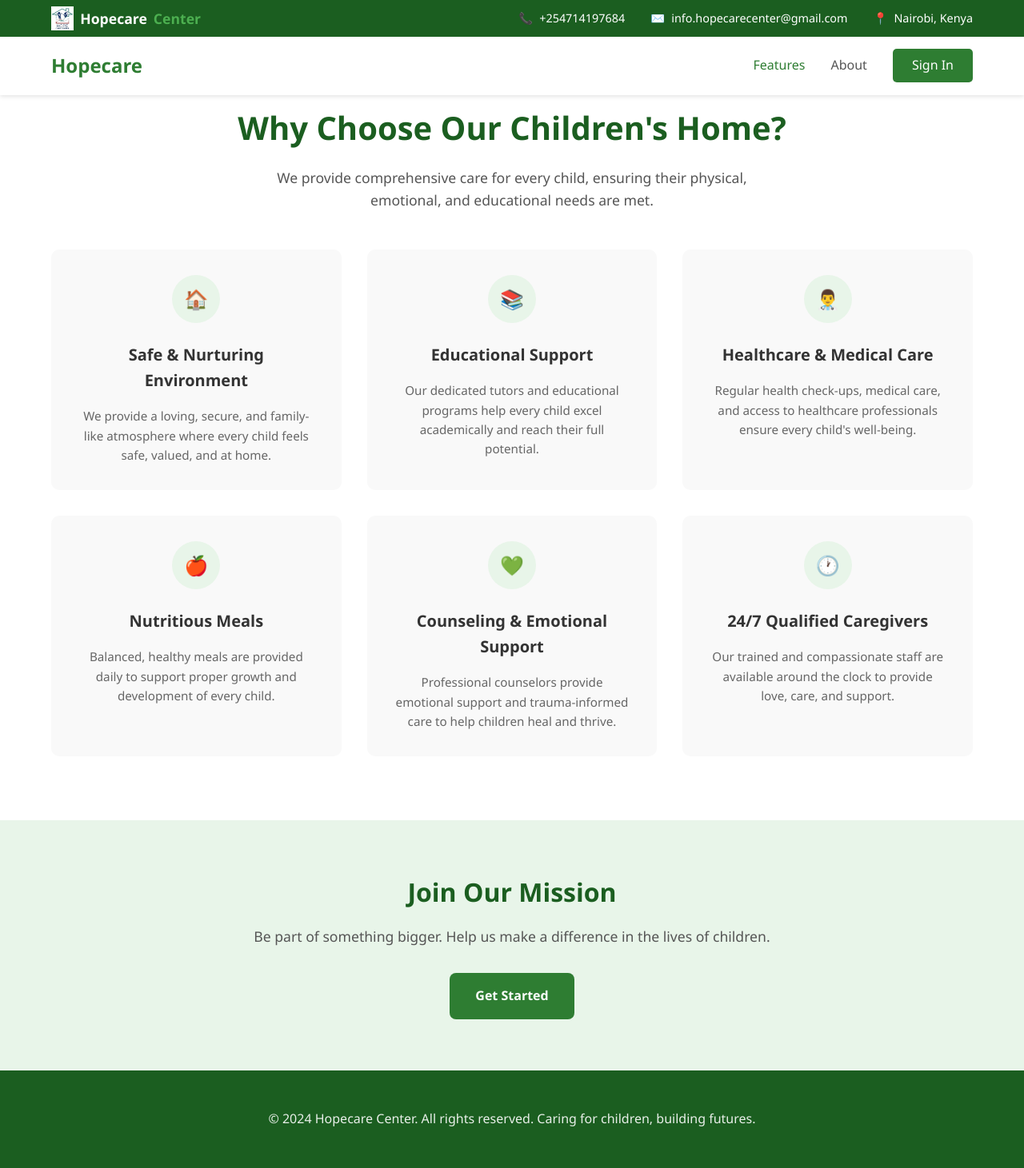
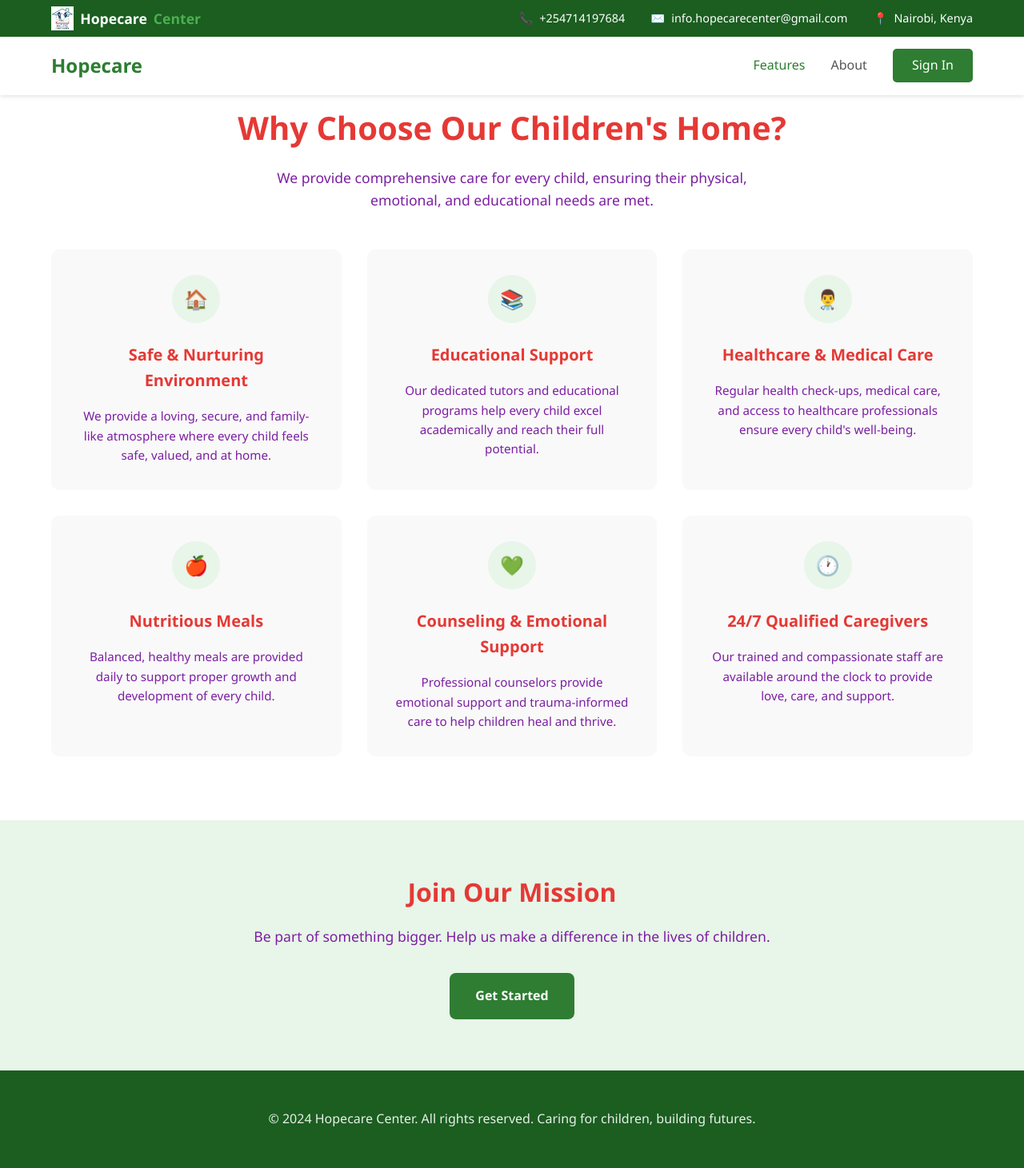
Before and after one commit to 1155-boni/Hopecare2.0, a Django app: page /features/ in a window 1280 px wide. Shown: the whole page at 80% size. Run offline with Django 5.2, Linux system fonts and the light colour scheme.

Commit message:
Updated landing page HTML template with color and font changes

```diff
--- a/templates/features.html
+++ b/templates/features.html
@@ -133,14 +133,14 @@
         .features h2 {
             text-align: center;
             font-size: 2.5rem;
-            color: #1b5e20;
+            color: #e53935;
             margin-bottom: 1rem;
         }
 
         .features-subtitle {
             text-align: center;
             font-size: 1.1rem;
-            color: #555;
+            color: #7b1fa2;
             margin-bottom: 3rem;
             max-width: 600px;
             margin-left: auto;
@@ -182,12 +182,12 @@
 
         .feature-card h3 {
             font-size: 1.25rem;
-            color: #333;
+            color: #e53935;
             margin-bottom: 1rem;
         }
 
         .feature-card p {
-            color: #666;
+            color: #7b1fa2;
             font-size: 0.95rem;
         }
 
@@ -200,13 +200,13 @@
 
         .cta-section h3 {
             font-size: 2rem;
-            color: #1b5e20;
+            color: #e53935;
             margin-bottom: 1rem;
         }
 
         .cta-section p {
             font-size: 1.1rem;
-            color: #555;
+            color: #7b1fa2;
             margin-bottom: 2rem;
         }
 
```
